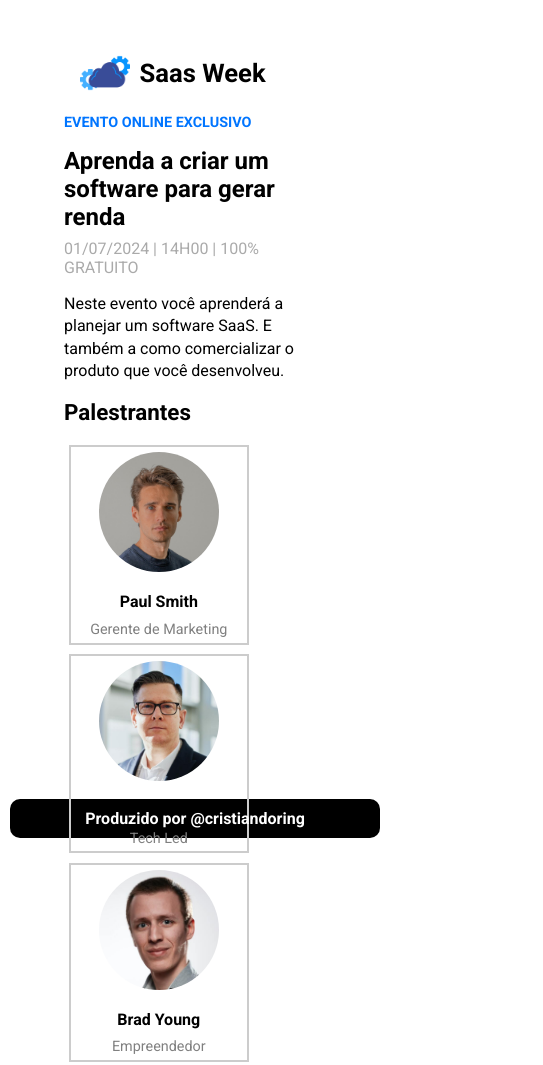
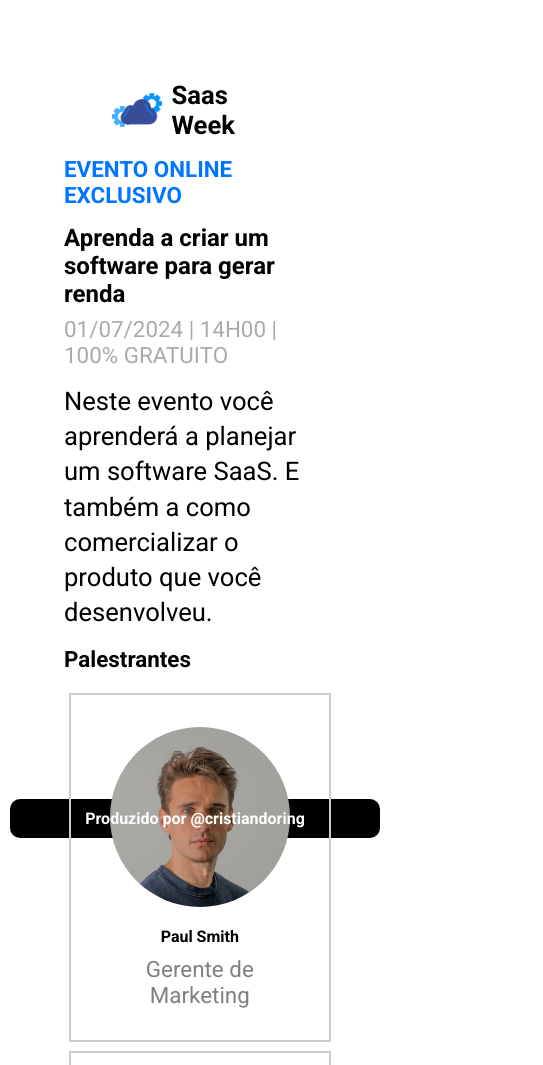
Before and after one commit to cristiandoring/SaaS-Weak, a plain HTML site: page index.html in a window 390 px wide. Shown: the top 1065 px of the page, 543 px wide, since content can reach past the window. Drawn offline with Linux system fonts and the light colour scheme.

Commit message:
Estilização para mobile

```diff
--- a/style.css
+++ b/style.css
@@ -100,17 +100,6 @@ main{
 }
 
 
-footer{
-    text-align: center;
-    color: white;
-    background-color: black;
-    font-weight: bold;
-    padding: 10px;
-    margin: 10px;
-    border-radius: 10px;
-}
-
-
 #formulario-cadastro{
     flex: 1;
     background-image: url("imagens/pattern.png");
@@ -198,3 +187,75 @@ footer{
 #beneficios ul{
     list-style-position: inside;
 }
+
+/*estilo para celulares*/
+@media (max-width: 450px){
+     /*deixa as informações em colunas*/
+     body{
+        flex-direction: column;
+    }
+
+    #principal{
+        padding: 2rem;
+        padding-bottom: 0;
+
+    }
+
+    #principal h2{
+        font-size: 3rem;
+    }
+
+    #exclusivo, #data{
+        font-size: 1.4rem;
+    }
+
+    #descricao{
+        font-size: 1.6rem;
+        line-height: 2.2rem;
+    }
+
+   #palestrantes{
+    flex-direction: column;
+   }
+
+   .cards-palestrantes{
+    width: 100%;
+    padding: 2rem;
+
+   }
+
+   .cards-palestrantes img{
+    width: 180px;
+
+   }
+
+   .cards-palestrantes .name{
+    font-size: 50rem;
+   }
+
+   .cards-palestrantes .funcao{
+    font-size: 1.4rem;
+   }
+
+   #interior-formulario{
+    padding: 2rem;
+    margin: 2rem;
+   }
+
+   #registro-formulario, #nome-cadastrado{
+    gap: 1rem;
+   }
+
+
+}
+
+
+footer{
+    text-align: center;
+    color: white;
+    background-color: black;
+    font-weight: bold;
+    padding: 10px;
+    margin: 10px;
+    border-radius: 10px;
+}
```
